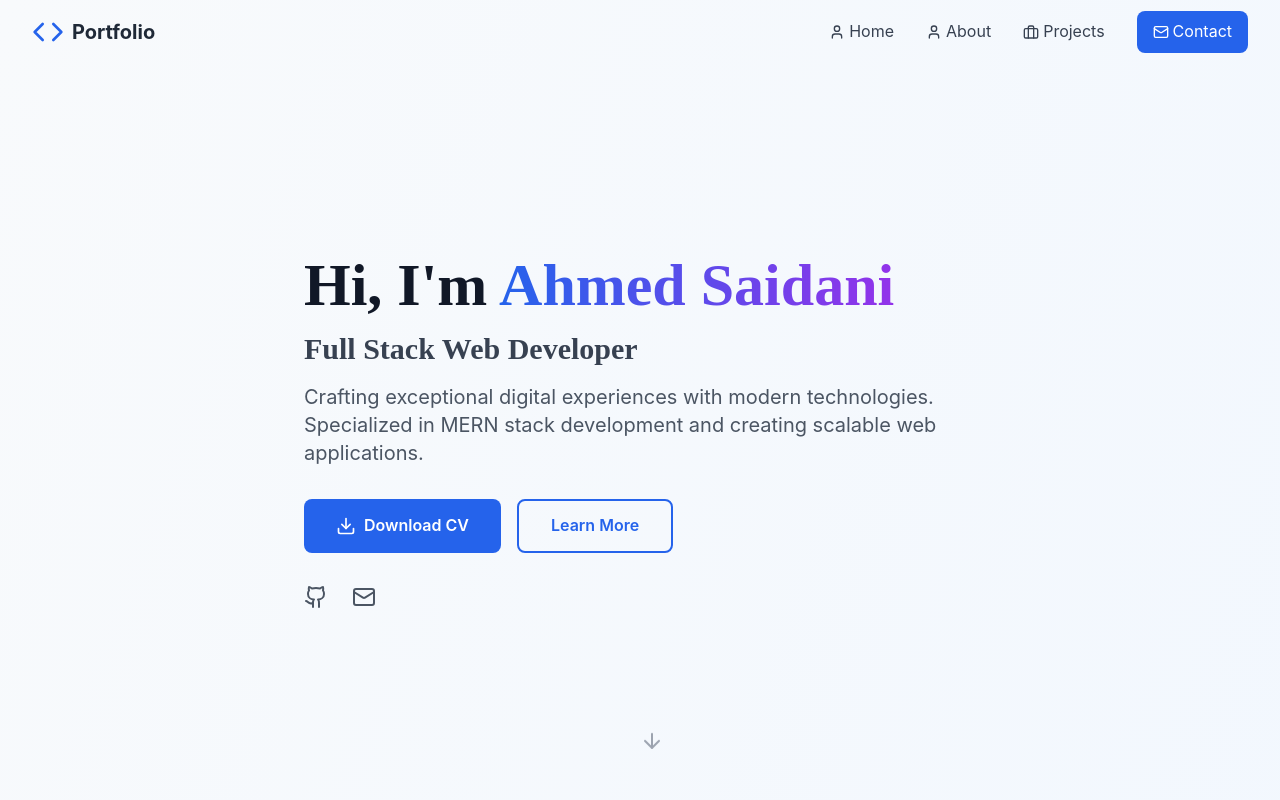
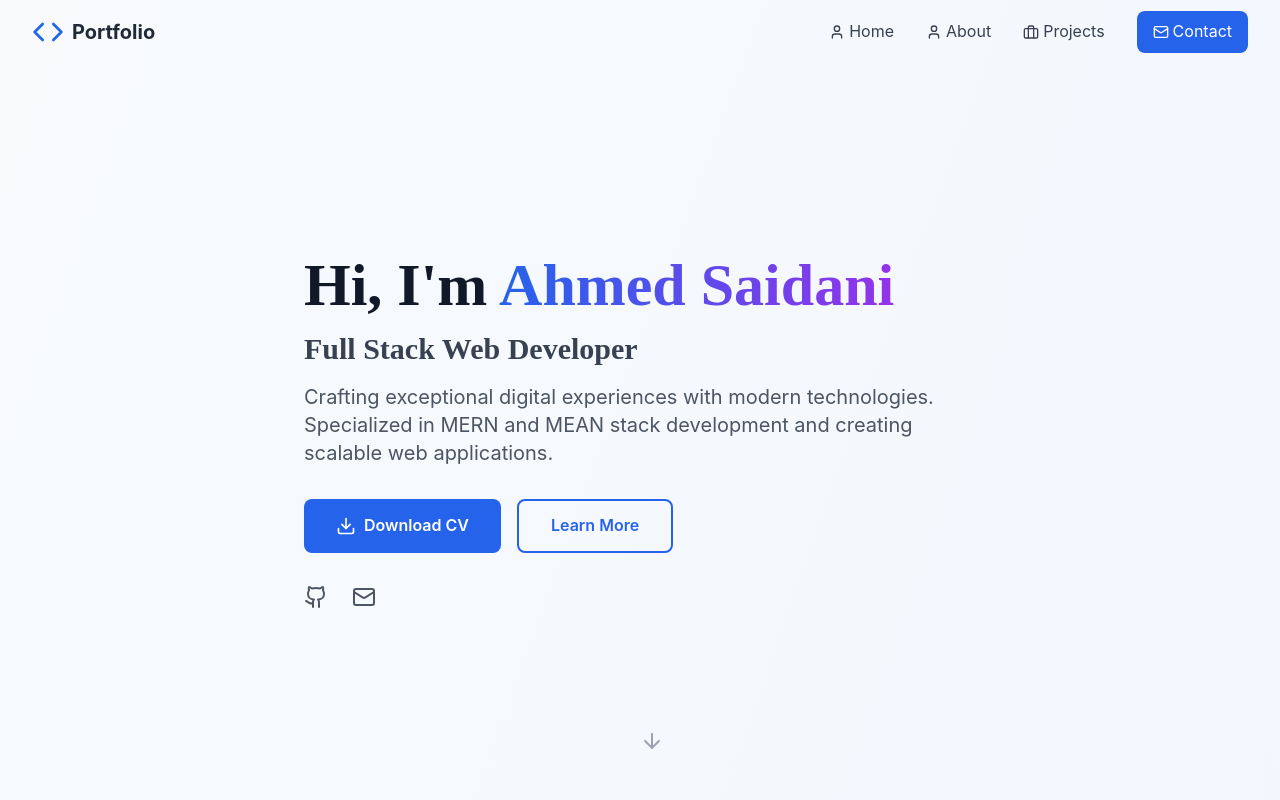
Before and after one commit to ahmedsaidani1/ahmedsaidani, a React (Vite) app: page / in a window 1280 px wide. Shown: the top 800 px of the page. Built offline with nearby package versions, Linux system fonts and the light colour scheme.

Commit message:
Update Hero.tsx

```diff
--- a/src/components/Hero.tsx
+++ b/src/components/Hero.tsx
@@ -36,7 +36,7 @@ const Hero = () => {
               </h2>
               <p className="text-xl text-gray-600 max-w-2xl">
                 Crafting exceptional digital experiences with modern technologies.
-                Specialized in MERN stack development and creating scalable web applications.
+                Specialized in MERN  and MEAN stack development and creating scalable web applications.
               </p>
             </div>
 
```
